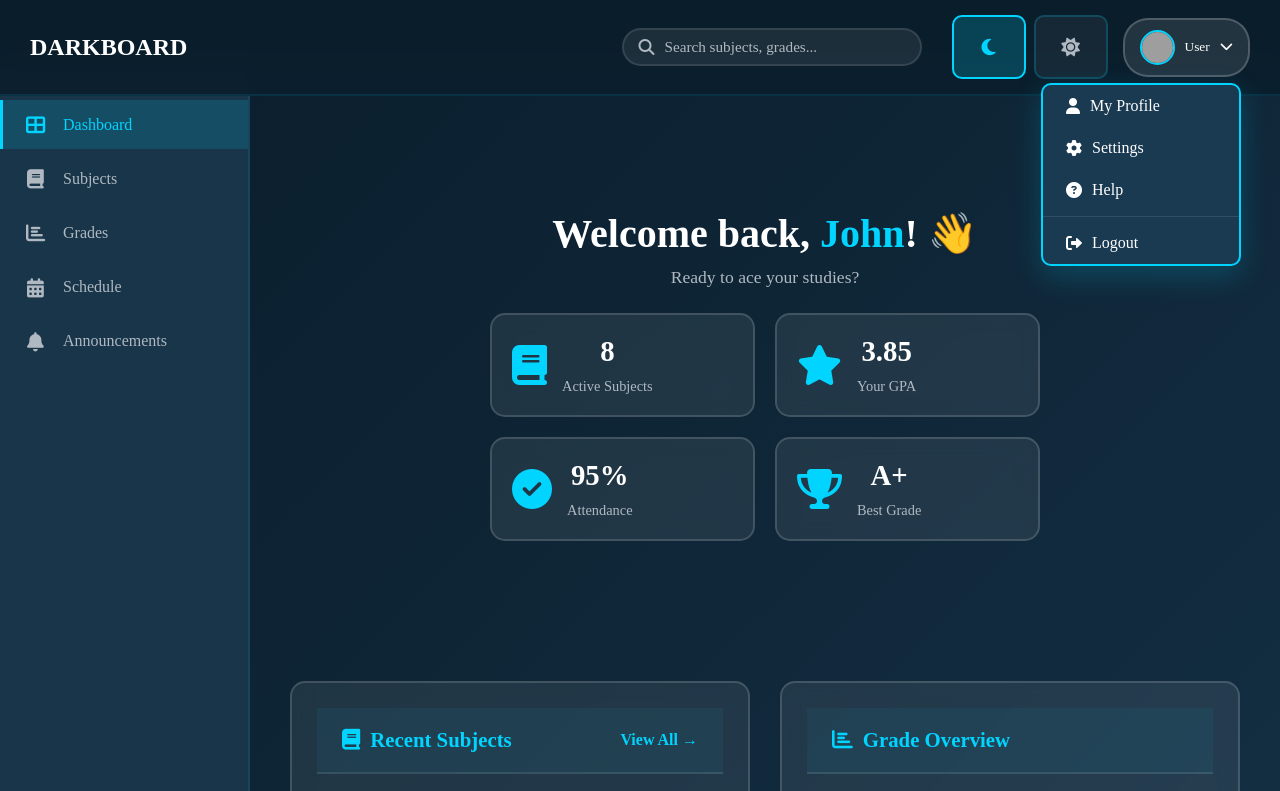
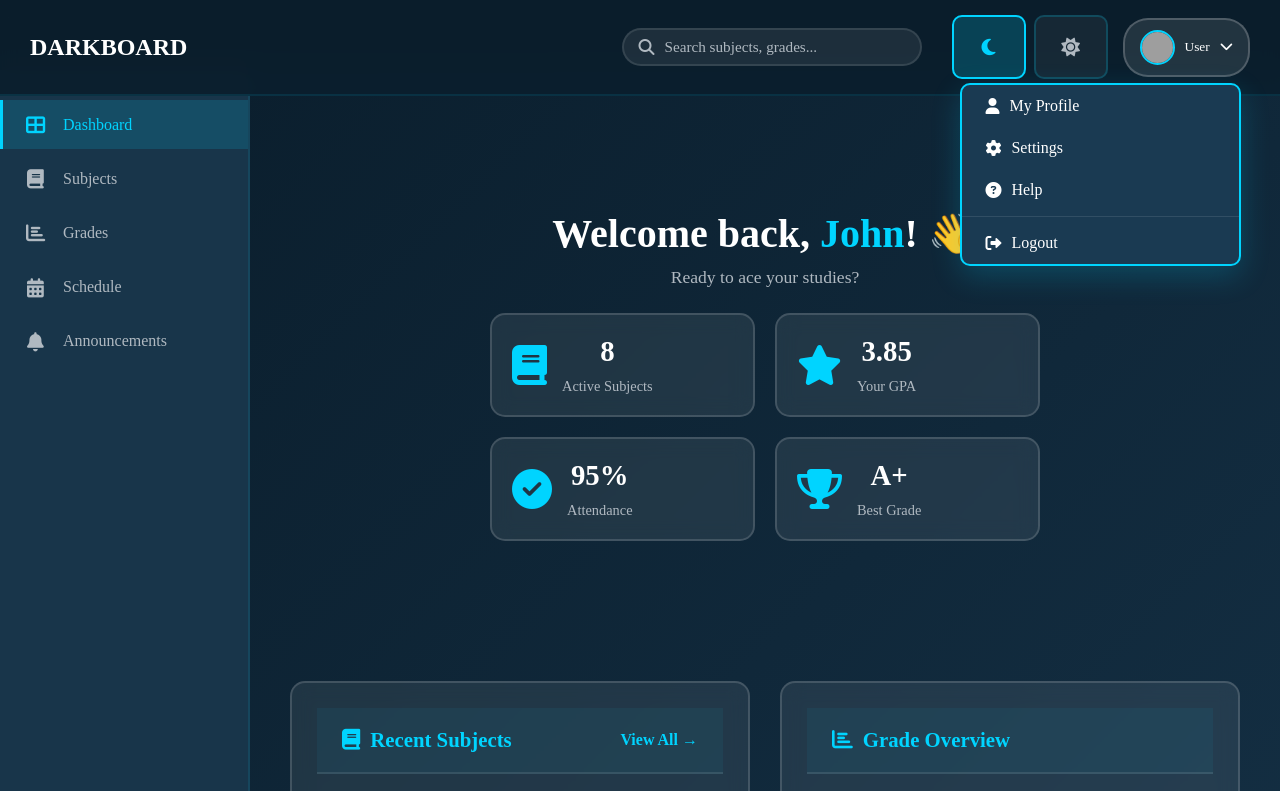
Before and after one commit to TheOnlyErich20/Group9-Syntax, a website with bundled scripts: page index.html in a window 1280 px wide. Both pictures are taken after a click on the button "User". Shown: the top 791 px of the page. Built offline with nearby package versions, Linux system fonts and the light colour scheme; grey boxes are pictures that could not be loaded; a web font is replaced by a local one.

Commit message:
Update Darkboard.css

```diff
--- a/Darkboard.css
+++ b/Darkboard.css
@@ -1061,6 +1061,7 @@ section{
     position: absolute;
     top: 90%;
     right: 3%;
+    left: 3%;
     background: var(--bg-secondary);
     border: 2px solid var(--accent);
     border-radius: 10px;
```
